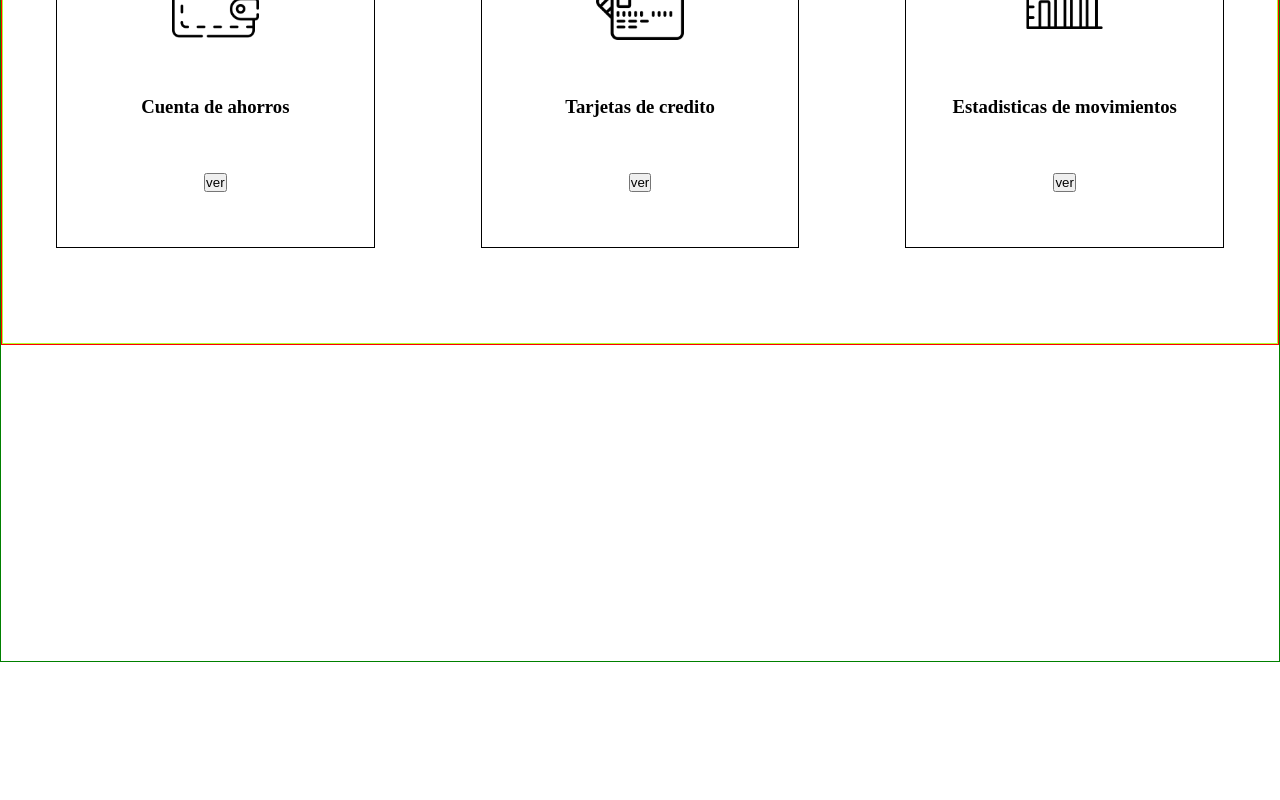
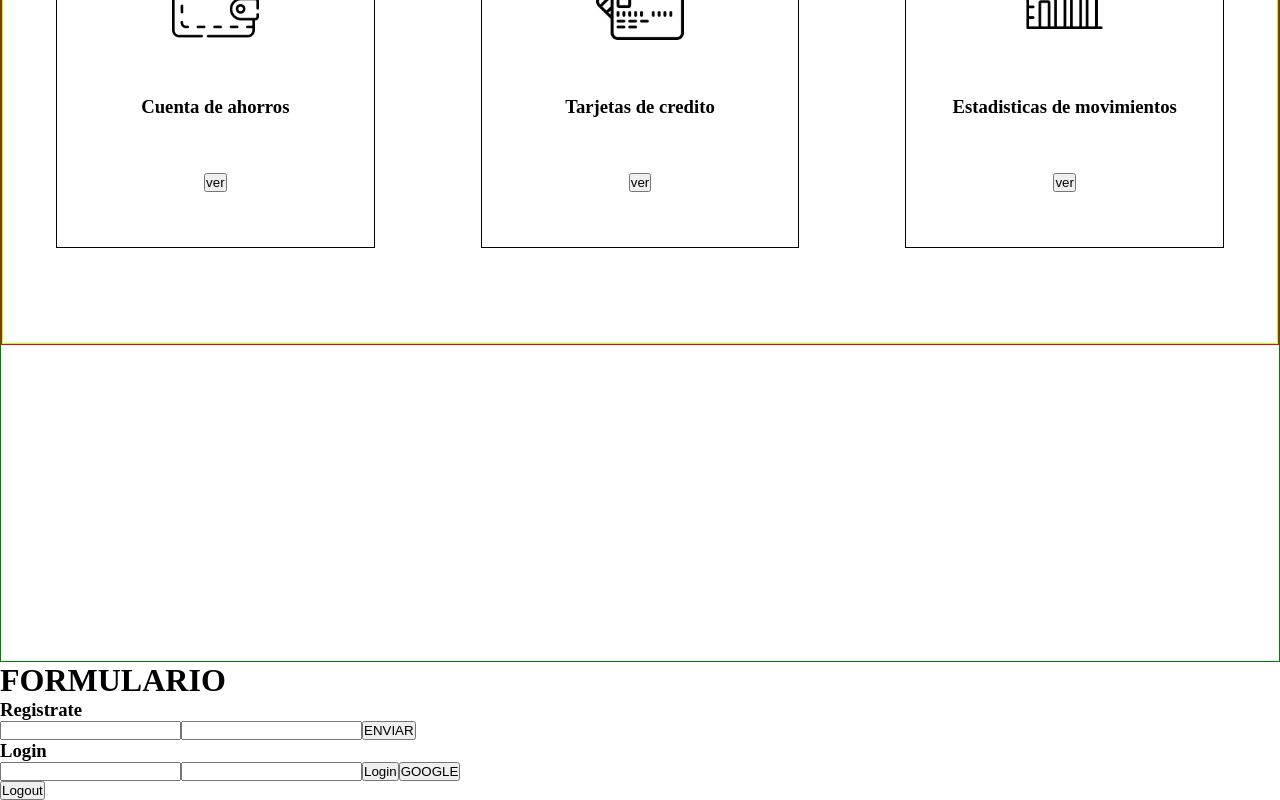
Before and after one commit to YugenDev/black_mesa-azure, a React (Vite) app: page / in a window 1280 px wide. Shown: the part 2203-3003 px from the top of the page. Before the commit the page ends 2865 px from the top, so only its background shows below. Built offline with nearby package versions, Linux system fonts and the light colour scheme; no server answers.

Commit message:
se crea form de registro/login de usuario con google

```diff
--- a/package.json
+++ b/package.json
@@ -10,6 +10,7 @@
     "preview": "vite preview"
   },
   "dependencies": {
+    "firebase": "^10.6.0",
     "react": "^18.2.0",
     "react-dom": "^18.2.0"
   },
@@ -21,6 +22,7 @@
     "eslint-plugin-react": "^7.32.2",
     "eslint-plugin-react-hooks": "^4.6.0",
     "eslint-plugin-react-refresh": "^0.4.3",
+    "tailwindcss": "^3.3.5",
     "vite": "^4.4.5"
   }
 }
--- a/src/App.jsx
+++ b/src/App.jsx
@@ -4,6 +4,8 @@ import Transferir from "./view/sections/Transferir";
 import Modal from "./view/sections/Modal";
 import { useState } from "react";
 import VistaVisitante from "./view/sections/VistaVisitante";
+import { FormFirebase } from "./view/sections/FormFirebase";
+import { AuthProvider } from "./context/authContext";
 
 var isLogged = true;
 
@@ -23,6 +25,7 @@ function App() {
       <ConsultarSaldo></ConsultarSaldo>
       <Transferir></Transferir>
       <VistaVisitante />
+
       {/* <button onClick={openModal}>Abrir Modal</button> */}
 
       {/* <Modal isOpen={modalOpen} onClose={closeModal}>
@@ -32,7 +35,14 @@ function App() {
         <p>Lorem ipsum dolor sit amet consectetur adipisicing elit. Voluptas, facere.</p>
         <p>Lorem ipsum dolor sit amet consectetur adipisicing elit. Inventore, pariatur?</p>
         <button onClick={closeModal}>Cerrar Modal</button>
-      </Modal> */}
+      </Modal> */
+      }
+
+      <AuthProvider>
+        <h1>FORMULARIO</h1>
+       <FormFirebase/>
+      </AuthProvider>
+
     </>
   )
 }
--- /dev/null
+++ b/src/context/AuthContext.jsx
@@ -0,0 +1,62 @@
+import React, { useState, useEffect} from "react";
+import { auth } from "../firebase/firebase.config.js";
+import { children, createContext, useContext } from "react";
+import { createUserWithEmailAndPassword, signInWithEmailAndPassword, GoogleAuthProvider, signInWithPopup, signOut, onAuthStateChanged } from "firebase/auth";
+
+export const authContext = createContext()
+
+export const useAuth = () => {
+    const context = useContext(authContext)
+    if (!context){
+        console.log("error creando el contexto de autorizacion")
+    }
+
+    return context;
+}
+
+export function AuthProvider ({children}){
+    const [user, setUser] = useState("")
+    useEffect(()=>{
+        const registrado = onAuthStateChanged(auth, (currentUser)=>{
+            if(!currentUser){
+                console.log("no hay usuarios registrados")
+                setUser("")
+            } else {
+                setUser(currentUser)
+            }
+        })
+        return ()=> registrado()
+    }, [])
+
+    const register = async (email, password) => {
+     const response = await createUserWithEmailAndPassword (auth, email, password)
+     console.log(response);
+    };
+
+    const login = async (email, password) => {
+        const response = await signInWithEmailAndPassword(auth, email, password)
+        console.log(response)
+    }
+
+const loginWithGoogle = async () => {
+    const responseGoogle = new GoogleAuthProvider()
+    return await signInWithPopup (auth, responseGoogle)
+};
+
+const logout = async () => {
+    const response = await signOut(auth)
+    console.log(response)
+}
+
+    return <authContext.Provider value = {
+        {
+            register,
+            login,
+            loginWithGoogle,
+            logout,
+            user
+        }
+    }>
+        {children}
+    </authContext.Provider>
+}
--- /dev/null
+++ b/src/firebase/firebase.config.js
@@ -0,0 +1,15 @@
+import { initializeApp } from "firebase/app";
+import {getAuth} from "firebase/auth"
+
+const firebaseConfig = {
+  apiKey: "AIzaSyDRRlT1bJ6VDn9aoBlGN0HKyG9wlQH1l1Q",
+  authDomain: "black-mesa-bank.firebaseapp.com",
+  projectId: "black-mesa-bank",
+  storageBucket: "black-mesa-bank.appspot.com",
+  messagingSenderId: "93040494452",
+  appId: "1:93040494452:web:b08a6474d5bc5ddade8e21"
+};
+
+
+const app = initializeApp(firebaseConfig);
+export const auth = getAuth(app)
--- /dev/null
+++ b/src/view/sections/FormFirebase.jsx
@@ -0,0 +1,53 @@
+import { useAuth } from "../../context/authContext"
+import React, { useState } from "react";
+
+function FormFirebase(){
+    const auth = useAuth()
+    const {displayName} = auth.user
+    console.log(displayName)
+    const [emailRegister, setEmailRegister] = useState("")
+    const [passwordRegister, setPasswordRegister] = useState("")
+    console.log(emailRegister, passwordRegister, "Estado de los formularios")
+
+    const [email, setEmail] = useState("")
+    const [password, setPassword] = useState("")
+
+    const handleRegister = (e) => {
+        e.preventDefault();
+        auth.register(emailRegister, passwordRegister)
+    };
+    const handleLogin =(e)=> {
+        e.preventDefault();
+        auth.login(email, password)
+    };
+    const handleGoogle = (e)=>{
+        e.preventDefault();
+        auth.loginWithGoogle()
+    }
+    const handleLogout = ()=>{
+        auth.logout
+    }
+    console.log(email, password, "estado de login")
+  return(
+    <div className="form-container">
+        <form action="" className="form">
+            <h3 className="title">Registrate</h3>
+            <input onChange={(e)=>setEmailRegister(e.target.value)} className="input" type="email" />
+            <input onChange={(e)=>setPasswordRegister(e.target.value)} className="input" type="password" />
+            <button onClick={(e)=>handleRegister(e)} className="button">ENVIAR</button>
+        </form>
+
+        <form className="form" action="">
+            <h3 className="title">Login</h3>
+            <input onChange={(e)=>setEmail(e.target.value)} className="input" type="email" />
+            <input onChange={(e)=>setPassword(e.target.value)} className="input" type="password" />
+            <button onClick={(e)=>handleLogin(e)} className="button">Login</button>
+            <button onClick={(e)=>handleGoogle(e)} className="button">GOOGLE</button>
+        </form>
+
+        <button onClick={()=>handleLogout()} className="button">Logout</button>
+    </div>
+  )
+}
+
+export {FormFirebase};
--- a/src/view/sections/VistaVisitante.jsx
+++ b/src/view/sections/VistaVisitante.jsx
@@ -3,12 +3,15 @@ import Portada from "../components/vistaVisitanteComponents/Portada"
 import Servicios from "../components/vistaVisitanteComponents/Servicios"
 import Header from "./Header"
 import "./VistaVisitante.css"
+
+
 function VistaVisitante(){
     return(
         <section className="contenedor-vista-visitante">
             <Header />
             <Portada />
             <Servicios />
+
         </section>
     )
 }
```
Also changed, not shown: 1 other file (tests, documents, lock files or other folders).
